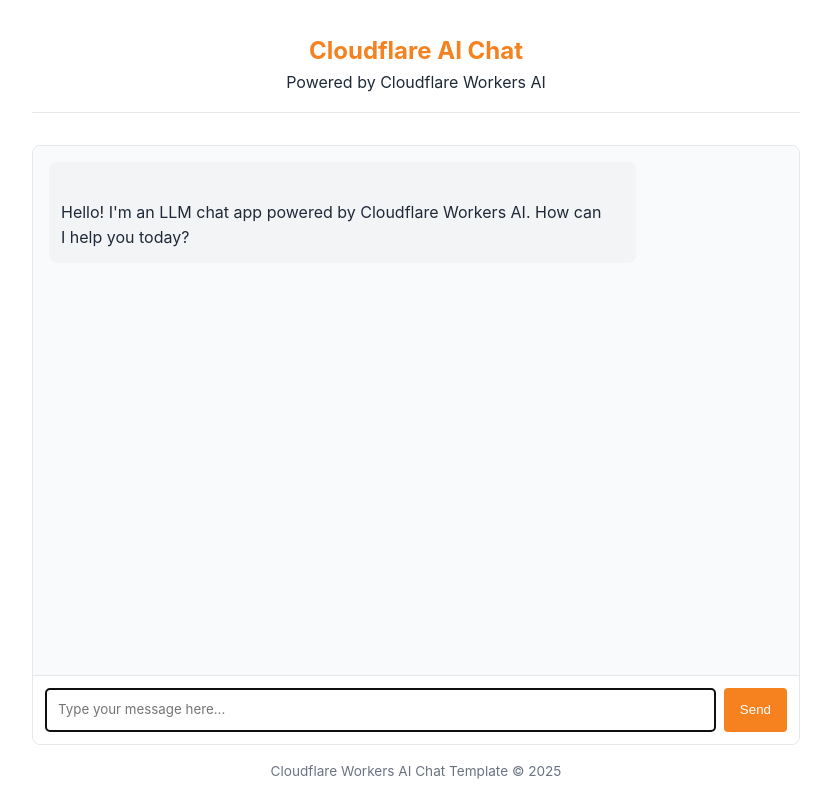
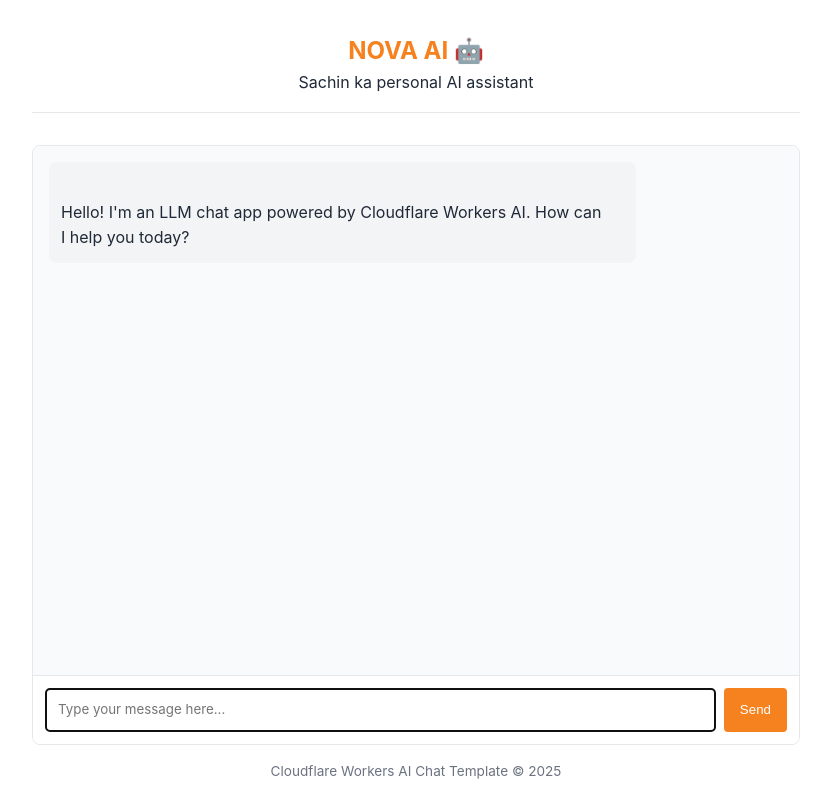
Before and after one commit to rohitsharmarohitsharma7346-lgtm/llm-chat-app-template, a website: page public/index.html in a window 1280 px wide. Shown: the whole page, without its empty margins (224-1055 px from the left). Drawn offline with Linux system fonts and the light colour scheme.

Commit message:
Update Nova chat

```diff
--- a/public/index.html
+++ b/public/index.html
@@ -144,8 +144,8 @@
 	</head>
 	<body>
 		<header>
-			<h1>Cloudflare AI Chat</h1>
-			<p>Powered by Cloudflare Workers AI</p>
+			<h1>NOVA AI 🤖</h1>
+			<p>Sachin ka personal AI assistant</p>
 		</header>
 
 		<div class="chat-container">
```
